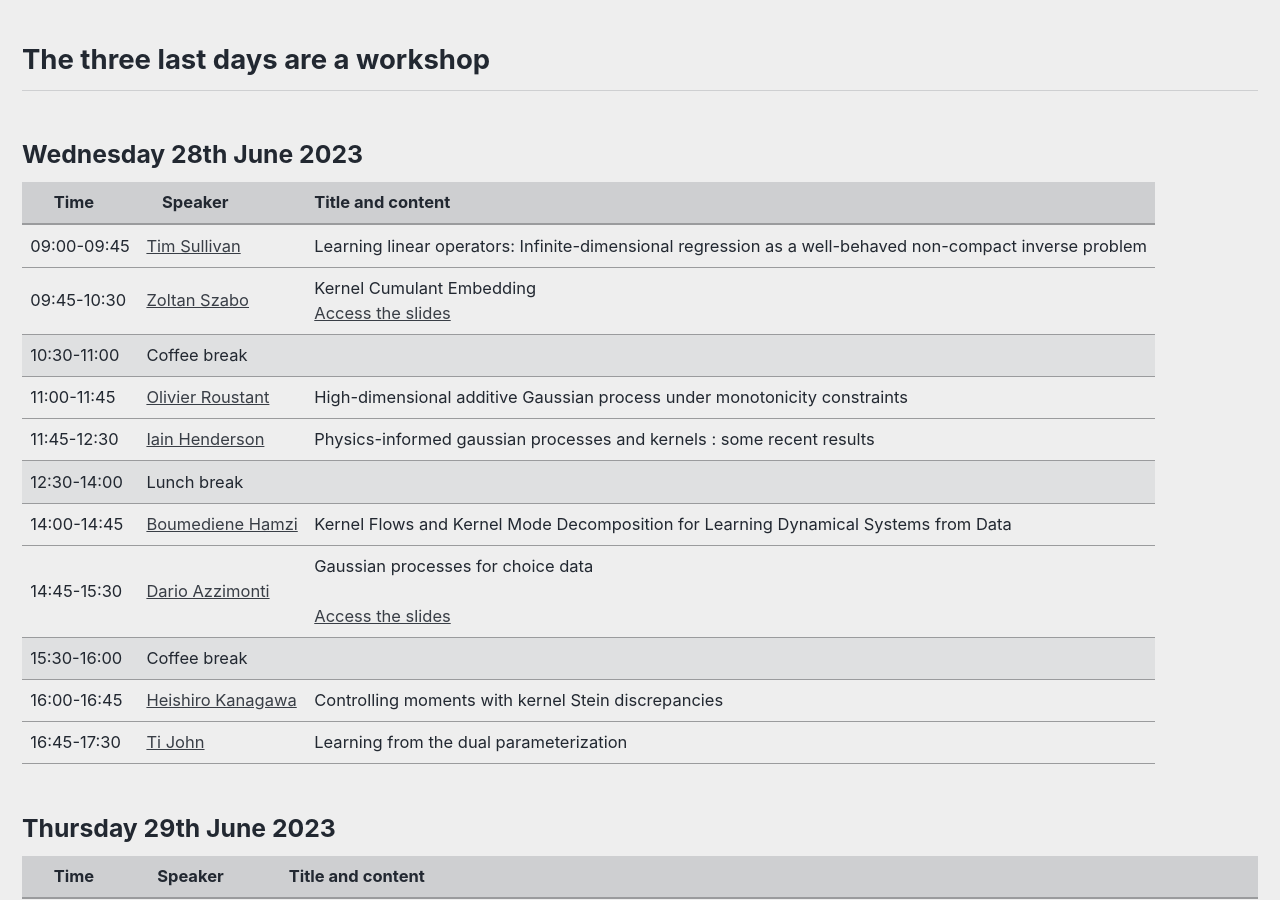
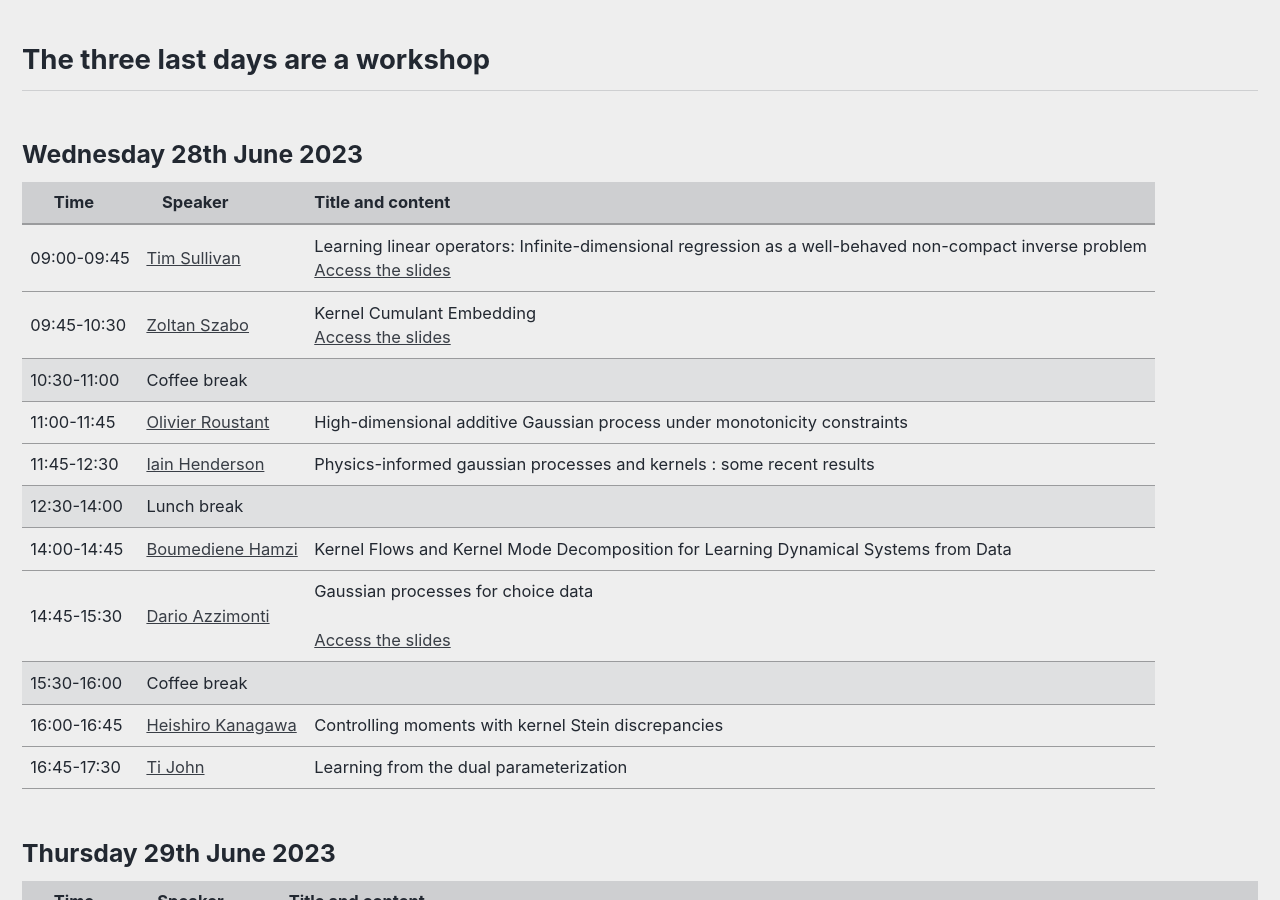
Before and after one commit to LIKE23-Bern/LIKE23-Bern.github.io, a Jekyll site: the page built from _pages/program.md, in a window 1280 px wide and 900 px high, scrolled down 2435 px. Built offline with Jekyll 4.4.1, drawn with Linux system fonts in a browser that asks for light colours; cached includes are drawn as plain includes.

Commit message:
Update program.md

```diff
--- a/_pages/program.md
+++ b/_pages/program.md
@@ -296,7 +296,8 @@ header:
 		    <a href="http://www.tjsullivan.org.uk/" target="_blank">Tim Sullivan</a>
 		</td>
 		<td>
-		    Learning linear operators: Infinite-dimensional regression as a well-behaved non-compact inverse problem
+		    Learning linear operators: Infinite-dimensional regression as a well-behaved non-compact inverse problem<br />
+		    <a href="https://like23-bern.github.io/assets/slides/2023-06-28_Operator_Regression.pdf">Access the slides</a>
 		</td>
 	</tr>
 	<tr>
```
